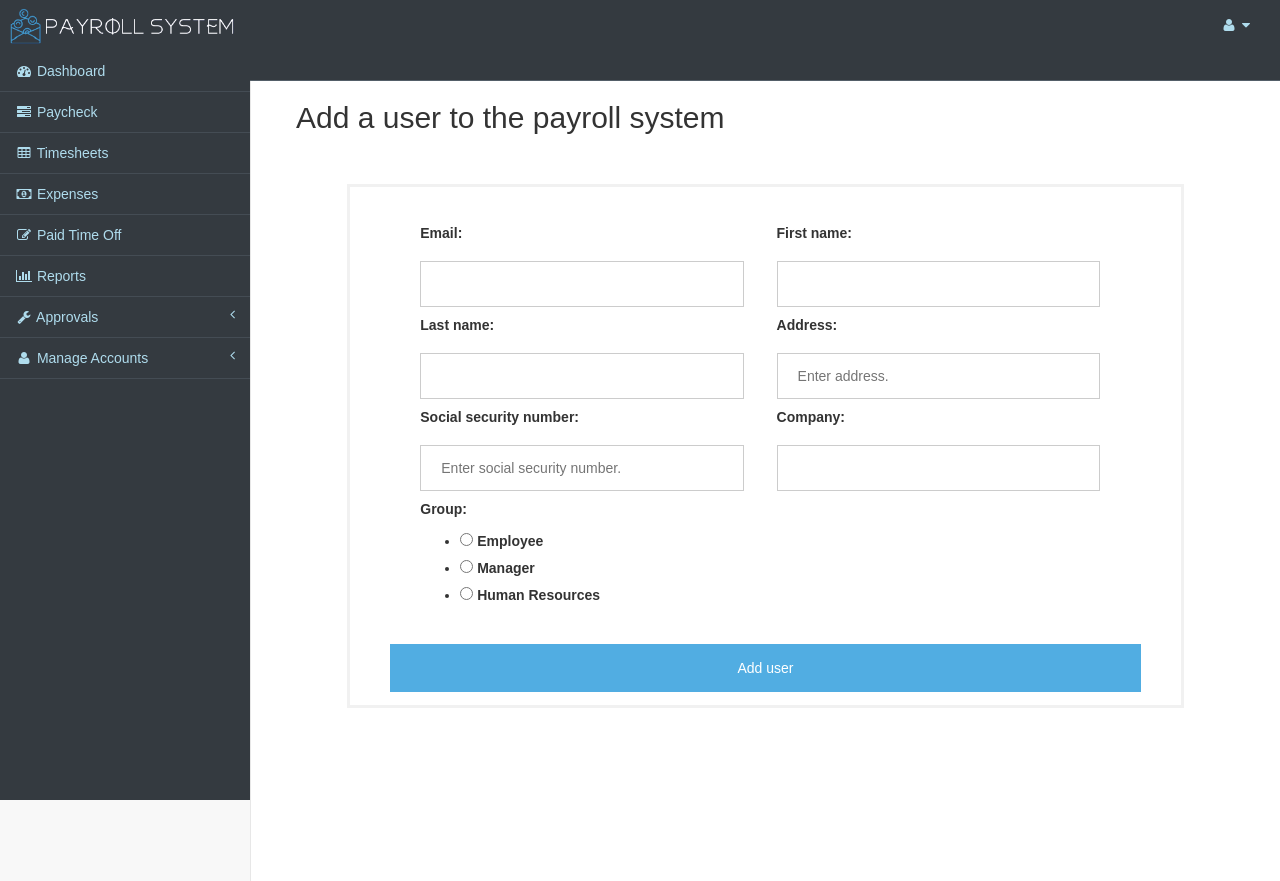
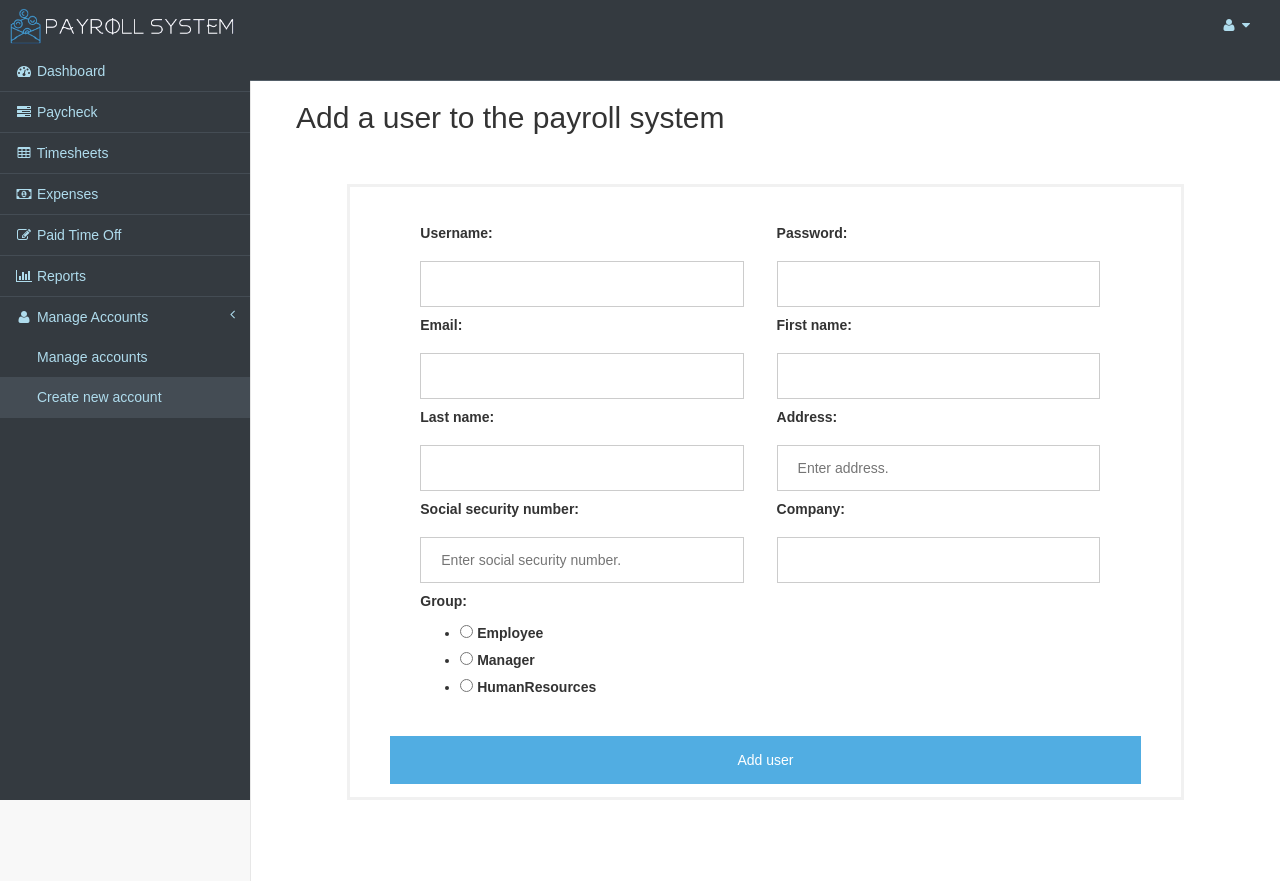
Before and after one commit to WithEspresso/dreamteam, a Django app: page /signup/ in a window 1280 px wide. Run offline with Django 3.2, Linux system fonts and the light colour scheme; some libraries are stand-ins or nearby versions.

Commit message:
HR add accounts now working

```diff
--- a/payrollsite/payrollapp/forms.py
+++ b/payrollsite/payrollapp/forms.py
@@ -62,7 +62,7 @@ class UserMetaDataForm(forms.ModelForm):
     GROUP_CHOICES = [
         ('Employee', 'Employee'),
         ('Manager', 'Manager'),
-        ('Human Resources', 'Human Resources')
+        ('Human Resources', 'HumanResources')
     ]
 
     address = forms.CharField(widget=forms.TextInput(
--- a/payrollsite/payrollapp/templates/layout-hr.html
+++ b/payrollsite/payrollapp/templates/layout-hr.html
@@ -94,27 +94,15 @@
                     </li>
 
                     <li>
-                        <a href="#"><i class="fa fa-wrench fa-fw"></i> Approvals<span class="fa arrow"></span></a>
-                        <ul class="nav nav-second-level">
-                            <li>
-                                <a href="{% url 'timesheet-approvals' %}">Timesheet approvals</a>
-                            </li>
-                            <li>
-                                <a href="{% url 'expense-approvals' %}">Expenses approvals</a>
-                            </li>
-                            <li>
-                                <a href="{% url 'pto-approvals' %}">PTO approvals</a>
-                            </li>
-                        </ul>
-                        <!-- /.nav-second-level -->
-                    </li>
-                    <li>
                         <a href="#"><i class="fa fa-user fa-fw"></i> Manage Accounts<span class="fa arrow"></span></a>
                         <ul class="nav nav-second-level">
                             <li>
                             </li>
                             <li>
                                 <a href="{% url 'manage-accounts' %}">Manage accounts</a>
+                            </li>
+                            <li>
+                                <a href="{% url 'signup' %}">Create new account</a>
                             </li>
                         </ul>
                         <!-- /.nav-second-level -->
--- a/payrollsite/payrollapp/templates/signup.html
+++ b/payrollsite/payrollapp/templates/signup.html
@@ -10,20 +10,22 @@
 <div id="page-wrapper" style="min-height:100%;">
     <div class="container-fluid">
         <h2> Add a user to the payroll system</h2>
+        {% if message %}
+        <h4> {{ message }}</h4>
+        {% endif %}
         <form method="post" action="" id="form-create-account">
             {% csrf_token %}
             <div class="container-login">
                 {% for field in user_form %}
                 <div class="container-inside-form">
-                    {{ field.errors }}
-                    <label><b>{{ field.label_tag }}</b></label>
+                    <label><b>{{ field.label_tag }} {{ field.errors }}</b></label>
                     {{ field }}
                 </div>
                 {% endfor %}
+
                 {% for field in user_metadata_form %}
                 <div class="container-inside-form">
-                    {{ field.errors }}
-                    <label><b>{{ field.label_tag }}</b></label>
+                    <label><b>{{ field.label_tag }} {{ field.errors }}</b></label>
                     {{ field }}
                 </div>
                 {% endfor %}
--- a/payrollsite/payrollapp/urls.py
+++ b/payrollsite/payrollapp/urls.py
@@ -10,8 +10,6 @@ urlpatterns = [
     # Unauthenticated users only
     path('', views.login_user, name='index'),
     url(r'logout/$', views.logout_user, name='logout'),
-
-
 
     # All user groups
     url(r'dashboard/', views.show_dashboard, name='dashboard'),
--- a/payrollsite/payrollapp/views.py
+++ b/payrollsite/payrollapp/views.py
@@ -11,11 +11,9 @@ from .forms import LoginForm
 from .forms import UserForm
 from .forms import PaidTimeOffRequestForm
 from .forms import ExpenseRequestForm
-from .forms import ApprovalForm
 from .forms import UserMetaDataForm
 from .forms import UserSignUpForm
 
-from django.contrib.auth.models import Permission
 # TODO: only import models we are utilizing, let me be lazy right now please.
 from .models import *
 
@@ -89,8 +87,8 @@ def login_user(request):
                 login(request, user)
                 return redirect('dashboard')
 
+    # Behavior for logging in.
     form = LoginForm(request.POST or None)
-    # Behavior for logging in.
     if request.method == "POST" and form.is_valid():
         username = request.POST['username']
         password = request.POST['password']
@@ -142,7 +140,8 @@ def register(request):
     :return: A success page if the User was successfully added to the system.
     """
     template_name = 'signup.html'
-    user_form = UserForm(request.POST or None)
+    message = None
+    user_form = UserSignUpForm(request.POST or None)
     user_metadata_form = UserMetaDataForm(request.POST or None)
     if user_form.is_valid() and user_metadata_form.is_valid():
         # Check django.auth.contrib's user form, register the user.
@@ -160,15 +159,23 @@ def register(request):
         user_metadata.company = user_metadata_form.cleaned_data['company']
         # Save the new tables if both forms are okay.
         user_metadata.save()
-        # Login the user.
-        user = authenticate(username=username, password=password)
-        if user is not None:
-            if user.is_active:
-                login(request, user)
-                return redirect('dashboard')
+        # Add the user to their appropriate group.
+        my_group = Group.objects.get(name=user_metadata.group)
+        my_group.user_set.add(user)
+        # Create PTO hours for the user.
+        pto_hours = PaidTimeOffHours()
+        pto_hours.user_id = user
+        pto_hours.save()
+        # Success message
+        message = "Successfully created new user: " + str(username)
+        # Clear forms.
+        user_form = UserSignUpForm()
+        user_metadata_form = UserMetaDataForm()
+
     context = {
         "user_form": user_form,
-        "user_metadata_form": user_metadata_form
+        "user_metadata_form": user_metadata_form,
+        "message": message
     }
     return render(request, template_name, context)
 
```
Also changed, not shown: payrollsite/db.sqlite3.
